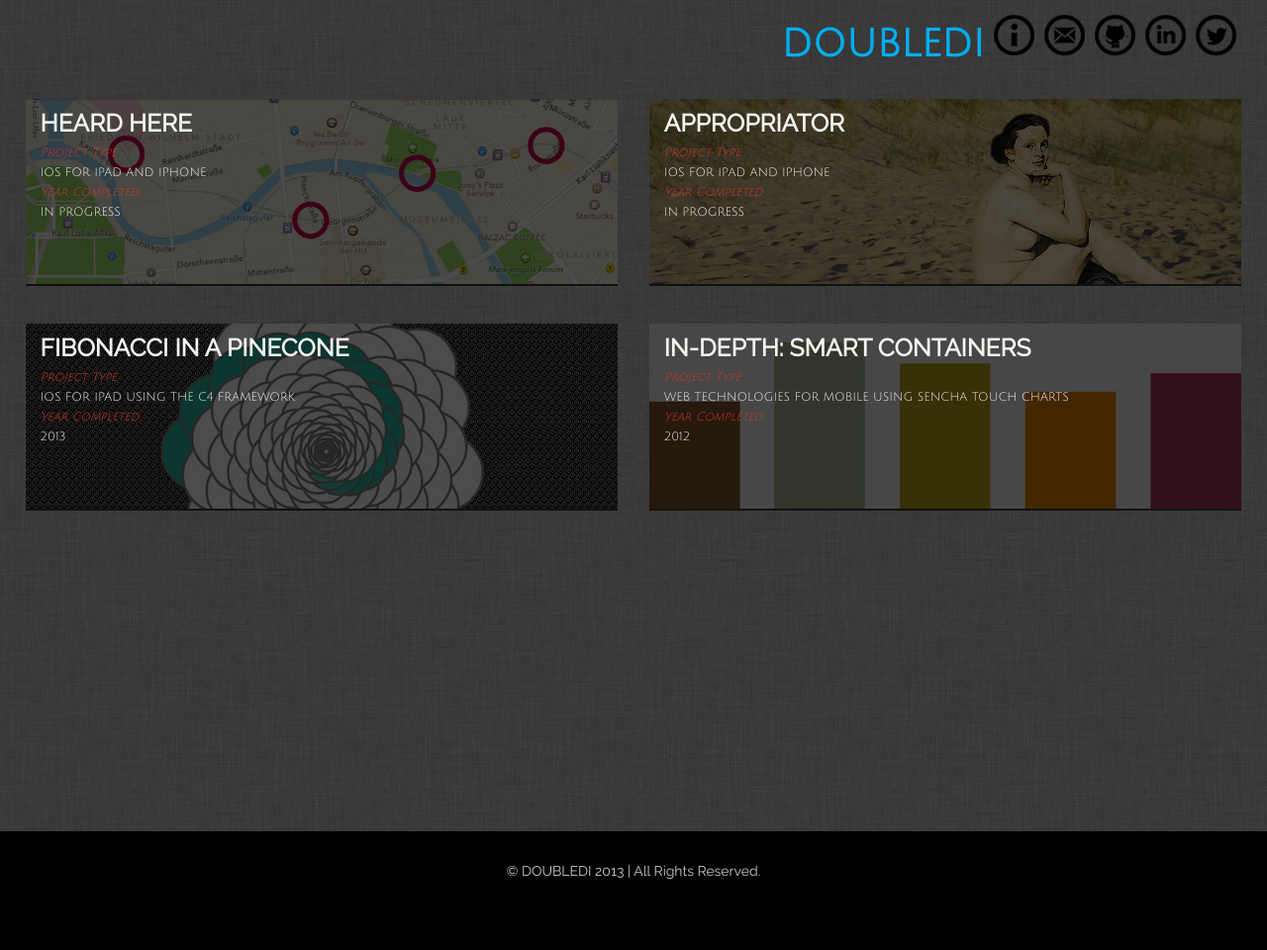
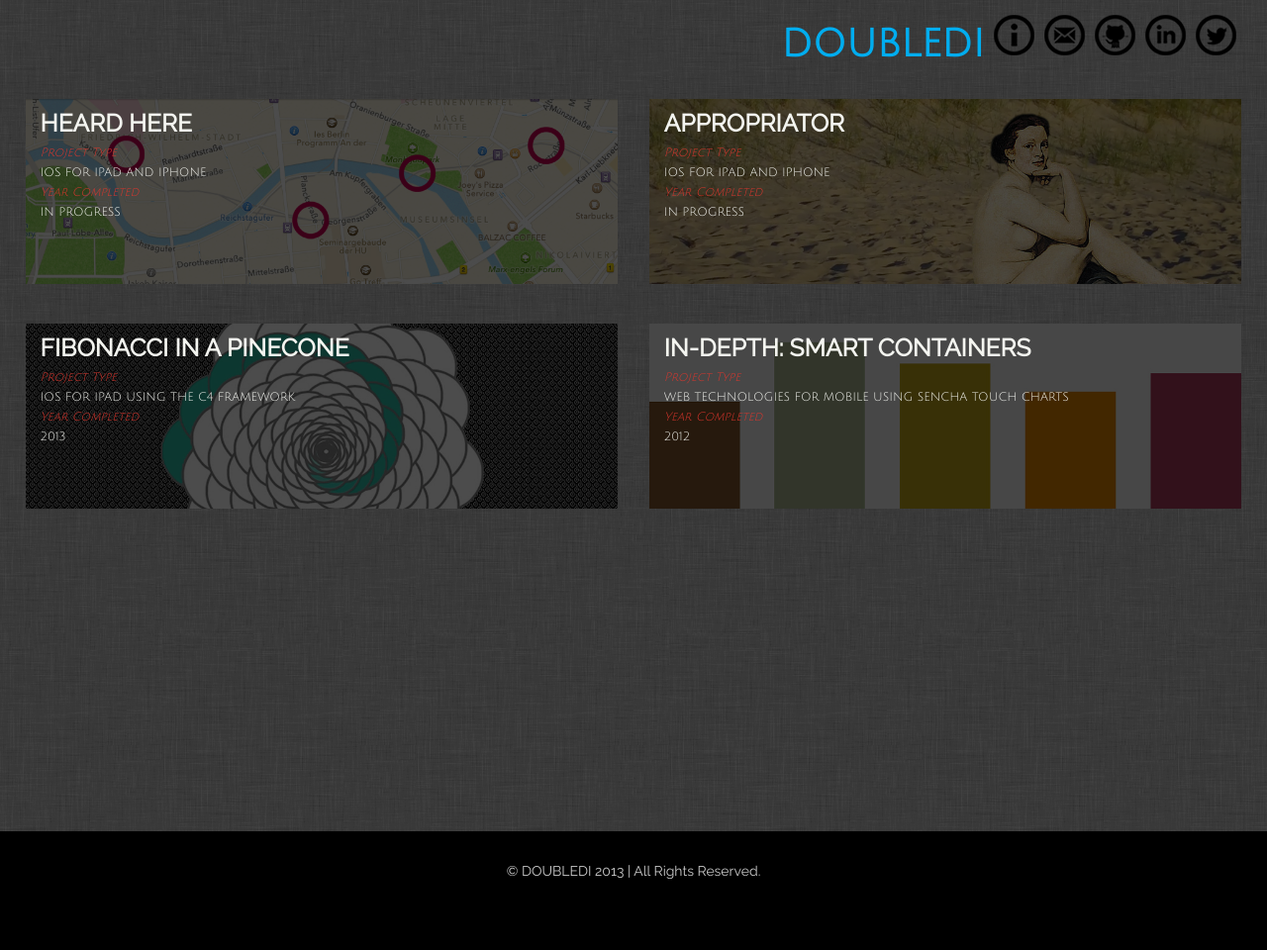
Before and after one commit to diannamertz/doubledi.github.com, a Jekyll site: the page built from index.html, in a window 1280 px wide. Shown: the whole page at 99% size. Built offline with Jekyll 4.4.1, drawn with Linux system fonts in a browser that asks for light colours.

Commit message:
working on new index

```diff
--- a/css/style.css
+++ b/css/style.css
@@ -50,7 +50,7 @@
   top: 0;
   left: 0;
   width: 100%;
-  height: 101%;
+  height: 100% !important;
   cursor: pointer;
   margin: 0;
   color: #F4F5F0;
```
